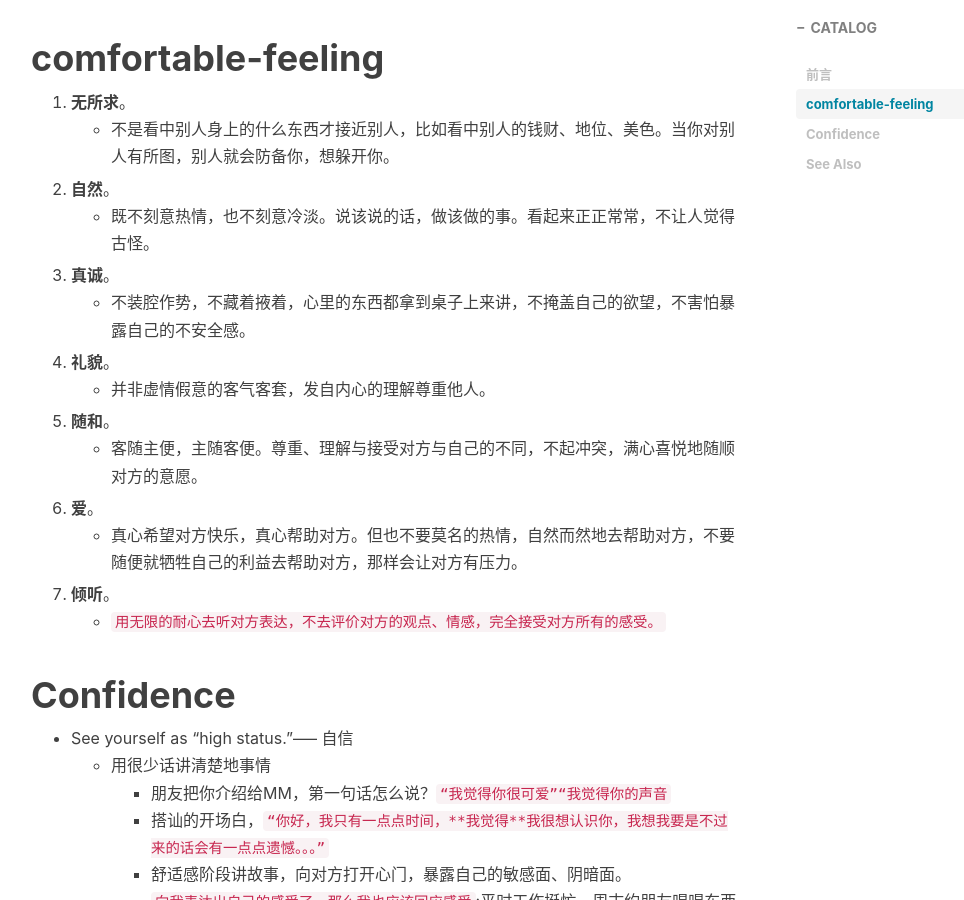
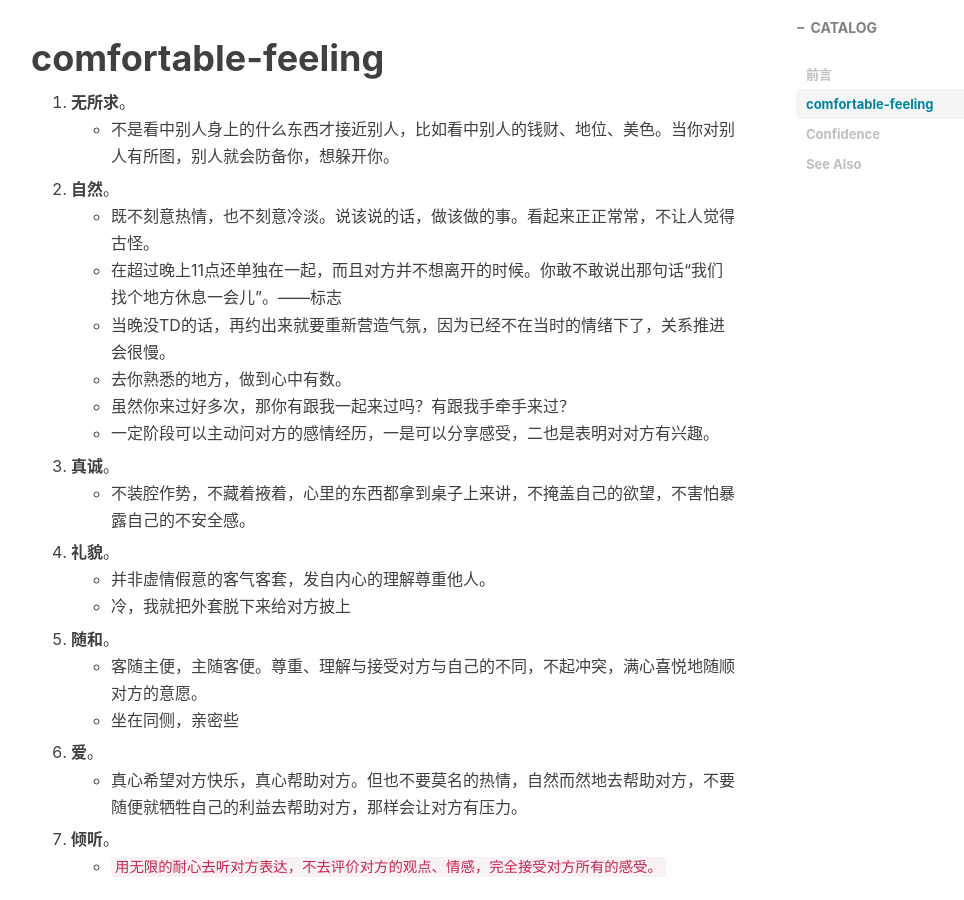
Before and after one commit to pua1203/pua1203.github.io, a Jekyll site: the page built from _posts/pua/2018-09-19-Laws_of_Dating.md, in a window 1280 px wide and 900 px high, scrolled down 677 px. Shown: the whole window, without its empty margins (234-1198 px from the left). Built offline with Jekyll 4.4.1, drawn with Linux system fonts in a browser that asks for light colours; nearby versions of some CDN libraries; comment, search, counter and statistics services are not loaded.

Commit message:
分享感受

```diff
--- a/_posts/pua/2018-09-19-Laws_of_Dating.md
+++ b/_posts/pua/2018-09-19-Laws_of_Dating.md
@@ -26,12 +26,19 @@ subtitle: Build a powerful, capable self-image that you love.
    * 不是看中别人身上的什么东西才接近别人，比如看中别人的钱财、地位、美色。当你对别人有所图，别人就会防备你，想躲开你。
 2. **自然**。
    * 既不刻意热情，也不刻意冷淡。说该说的话，做该做的事。看起来正正常常，不让人觉得古怪。
+   * 在超过晚上11点还单独在一起，而且对方并不想离开的时候。你敢不敢说出那句话“我们找个地方休息一会儿”。------标志
+   * 当晚没TD的话，再约出来就要重新营造气氛，因为已经不在当时的情绪下了，关系推进会很慢。
+   * 去你熟悉的地方，做到心中有数。
+   * 虽然你来过好多次，那你有跟我一起来过吗？有跟我手牵手来过？
+   * 一定阶段可以主动问对方的感情经历，一是可以分享感受，二也是表明对对方有兴趣。
 3. **真诚**。
    * 不装腔作势，不藏着掖着，心里的东西都拿到桌子上来讲，不掩盖自己的欲望，不害怕暴露自己的不安全感。
 4. **礼貌**。
    * 并非虚情假意的客气客套，发自内心的理解尊重他人。
+   * 冷，我就把外套脱下来给对方披上
 5. **随和**。
    * 客随主便，主随客便。尊重、理解与接受对方与自己的不同，不起冲突，满心喜悦地随顺对方的意愿。
+   * 坐在同侧，亲密些
 6. **爱**。
    * 真心希望对方快乐，真心帮助对方。但也不要莫名的热情，自然而然地去帮助对方，不要随便就牺牲自己的利益去帮助对方，那样会让对方有压力。
 7. **倾听**。
```
Also changed, not shown: _posts/Logical_thinking/2018-09-28-Occupation-Employment.md (+3 -0 lines), _posts/pua/2018-09-16-sendMsg.md (+3 -0 lines).
